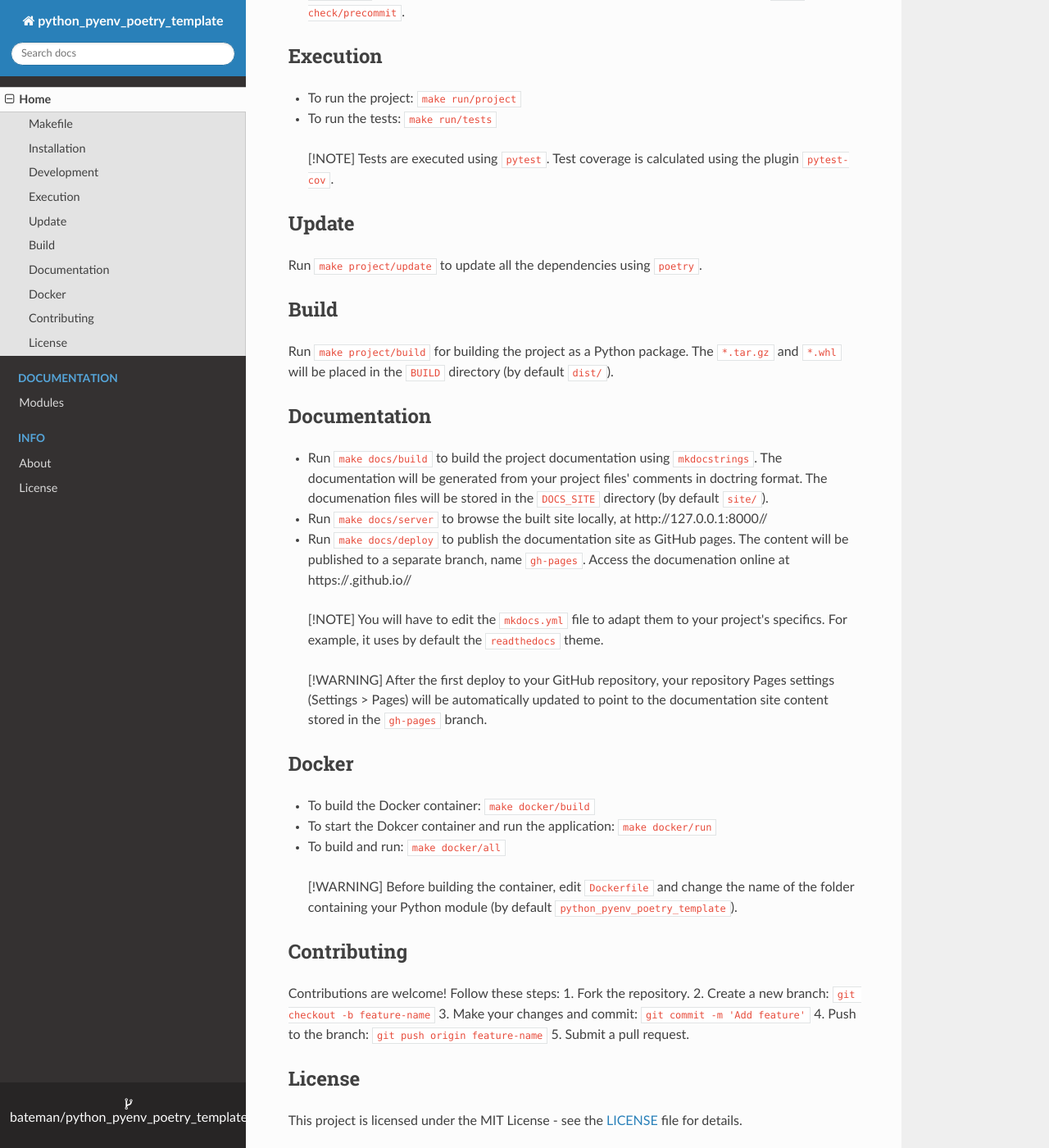
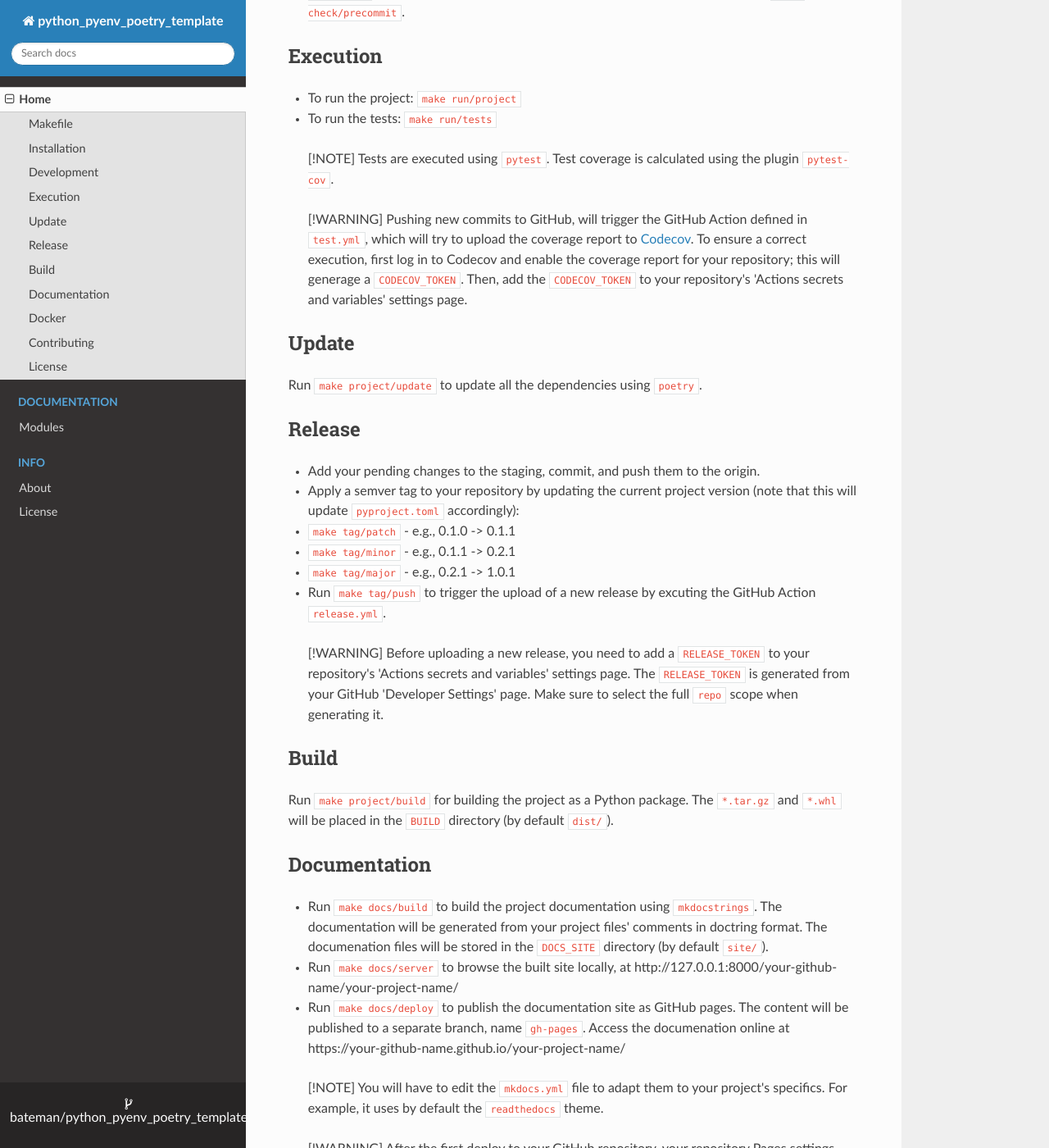
Before and after one commit to bateman/python_pyenv_poetry_template, an MkDocs documentation site: the page built from docs/index.md, in a window 1280 px wide and 1400 px high, scrolled down 2389 px. Shown: the whole window at 82% size. Built offline with MkDocs 1.6.1, drawn with Linux system fonts in a browser that asks for light colours; nearby versions of some CDN libraries; some of the changed text lies outside the part shown.

Commit message:
Update documentation with release instructions

```diff
--- a/docs/index.md
+++ b/docs/index.md
@@ -122,9 +122,24 @@ The project uses the following development libraries:
 > [!NOTE]
 > Tests are executed using `pytest`. Test coverage is calculated using the plugin `pytest-cov`.
 
+> [!WARNING]
+> Pushing new commits to GitHub, will trigger the GitHub Action defined in `test.yml`, which will try to upload the coverage report to [Codecov](https://about.codecov.io/). To ensure a correct execution, first log in to Codecov and enable the coverage report for your repository; this will generage a `CODECOV_TOKEN`. Then, add the `CODECOV_TOKEN` to your repository's 'Actions secrets and variables' settings page.
+
 ## Update
 
 Run `make project/update` to update all the dependencies using `poetry`.
+
+## Release
+
+* Add your pending changes to the staging, commit, and push them to the origin.
+* Apply a semver tag to your repository by updating the current project version (note that this will update `pyproject.toml` accordingly):
+  - `make tag/patch` - e.g., 0.1.0 -> 0.1.1
+  - `make tag/minor` - e.g., 0.1.1 -> 0.2.1
+  - `make tag/major` - e.g., 0.2.1 -> 1.0.1
+* Run `make tag/push` to trigger the upload of a new release by excuting the GitHub Action `release.yml`.
+
+> [!WARNING]
+> Before uploading a new release, you need to add a `RELEASE_TOKEN` to your repository's 'Actions secrets and variables' settings page. The `RELEASE_TOKEN` is generated from your GitHub 'Developer Settings' page. Make sure to select the full `repo` scope when generating it.
 
 ## Build
 
@@ -135,8 +150,8 @@ The `*.tar.gz` and `*.whl` will be placed in the `BUILD` directory (by default `
 
 * Run `make docs/build` to build the project documentation using `mkdocstrings`. The documentation will be generated from your project files' comments in doctring format.
 The documenation files will be stored in the `DOCS_SITE` directory (by default `site/`).
-* Run `make docs/server` to browse the built site locally, at http://127.0.0.1:8000/<your-github-name>/<your-project-name>
-* Run `make docs/deploy` to publish the documentation site as GitHub pages. The content will be published to a separate branch, name `gh-pages`. Access the documenation online at https://<your-github-name>.github.io/<your-project-name>/
+* Run `make docs/server` to browse the built site locally, at http://127.0.0.1:8000/your-github-name/your-project-name/
+* Run `make docs/deploy` to publish the documentation site as GitHub pages. The content will be published to a separate branch, name `gh-pages`. Access the documenation online at https://your-github-name.github.io/your-project-name/
 
 > [!NOTE]
 > You will have to edit the `mkdocs.yml` file to adapt them to your project's specifics. For example, it uses by default the `readthedocs` theme.
@@ -150,8 +165,11 @@ The documenation files will be stored in the `DOCS_SITE` directory (by default `
 * To start the Dokcer container and run the application: `make docker/run`
 * To build and run: `make docker/all`
 
+> [!NOTE]
+> Before building the container, edit `Dockerfile` and change the name of the folder containing your Python module (by default `python_pyenv_poetry_template`).
+
 > [!WARNING]
-> Before building the container, edit `Dockerfile` and change the name of the folder containing your Python module (by default `python_pyenv_poetry_template`).
+> Pushing a new release to GitHub, will trigger the GitHub Action defined in `docker.yml`. To ensure a correct execution, you first need to add the `DOCKERHUB_USERNAME` and `DOCKERHUB_TOKEN` secrets to your repository's 'Actions secrets and variables' settings page.
 
 ## Contributing
 
@@ -164,4 +182,4 @@ Contributions are welcome! Follow these steps:
 
 ## License
 
-This project is licensed under the MIT License - see the [LICENSE](license.md) file for details.
+This project is licensed under the MIT License - see the [LICENSE](LICENSE) file for details.
```
